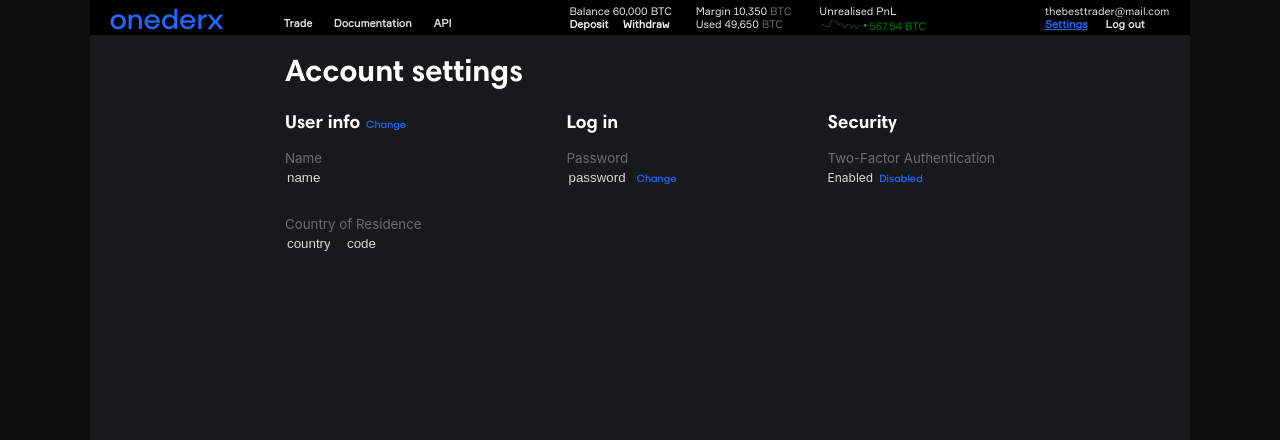
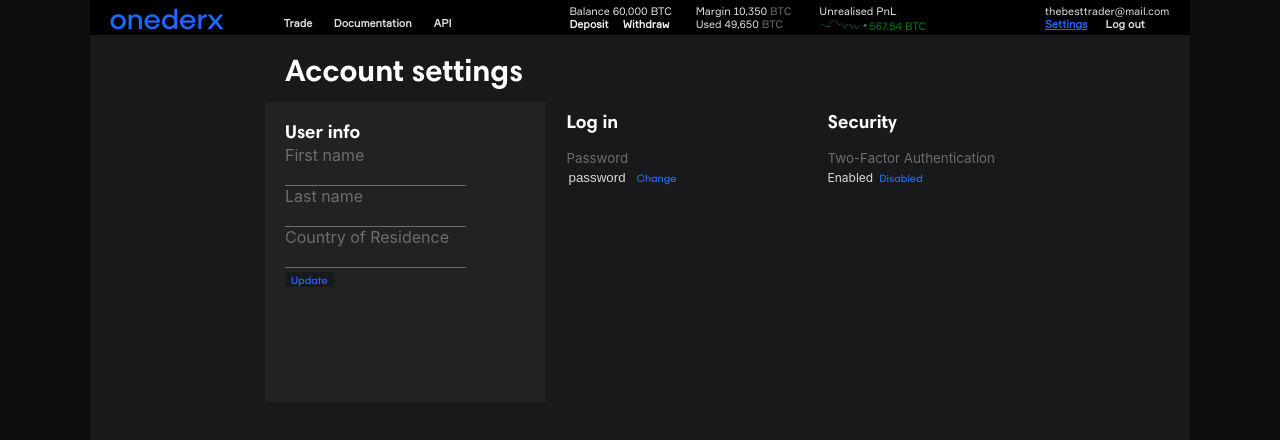
Before and after one commit to Stadionova/test-proj__onederx, a React (Create React App) app: page / in a window 1280 px wide. Shown: the top 440 px of the page. Built offline with nearby package versions, Linux system fonts and the light colour scheme.

Commit message:
added modal window

```diff
--- a/src/Components/UserInfo/UserInfo.css
+++ b/src/Components/UserInfo/UserInfo.css
@@ -72,3 +72,52 @@ button:hover {
   color: rgb(143, 173, 238);
   transition: 1s;
 }
+
+dialog::backdrop {
+  background: rgba(8, 2, 8, 0.25);
+}
+
+dialog {
+  width: 600px;
+  height: 300px;
+  margin-right: 720px;
+  /* visibility: hidden; */
+  /* transform: scale(0.1); */
+  /* transition: transform 200ms; */
+}
+
+.modalWindow-container {
+  /* visibility: hidden; */
+  margin-top: -180px;
+  width: 280px;
+  height: 300px;
+  background-color: rgb(34, 34, 36);
+  color: white;
+  margin-left: -20px;
+  position: fixed;
+}
+
+.modalWindow {
+  width: 240px;
+  height: 260px;
+  margin: 0 auto;
+  margin-top: 20px;
+}
+
+.modalWindow input {
+  background-color: rgb(34, 34, 36);
+  border: none;
+  border-bottom: solid 1px rgb(106, 110, 110);
+  color: rgb(218, 217, 214);
+  outline: none !important;
+}
+
+.modalWindow input:active,
+input:hover,
+input:focus {
+  outline: none !important;
+}
+
+.modalWindow span {
+  color: rgb(106, 110, 110);
+}
--- a/src/Components/UserInfo/UserInfo.js
+++ b/src/Components/UserInfo/UserInfo.js
@@ -30,6 +30,14 @@ const UserInfo = (props) => {
       <div className="user-info-change">
         <h3>User info</h3>
         <div><button>Change</button></div>
+
+        {/* <dialog open>
+          <p>Полинезийцы называют Млечны</p>
+          <p>
+            <button id="closeDialog">Закрыть окно</button>
+          </p>
+        </dialog> */}
+
       </div>
       <div className='user-info-name'>
         <div className='grey'><span>Name</span></div>
@@ -42,6 +50,20 @@ const UserInfo = (props) => {
           <input type='search' placeholder='code' onKeyPress={typeCountryCode}></input>
         </div>
       </div>
+
+      <div className='modalWindow-container'>
+        <div className='modalWindow'>
+          <h3>User info</h3>
+          <div><span>First name</span></div>
+          <input></input>
+          <div><span>Last name</span></div>
+          <input></input>
+          <div><span>Country of Residence</span></div>
+          <input></input>
+          <div><button id="closeDialog">Update</button></div>
+        </div>
+      </div>
+
     </div>
   )
 }
```
